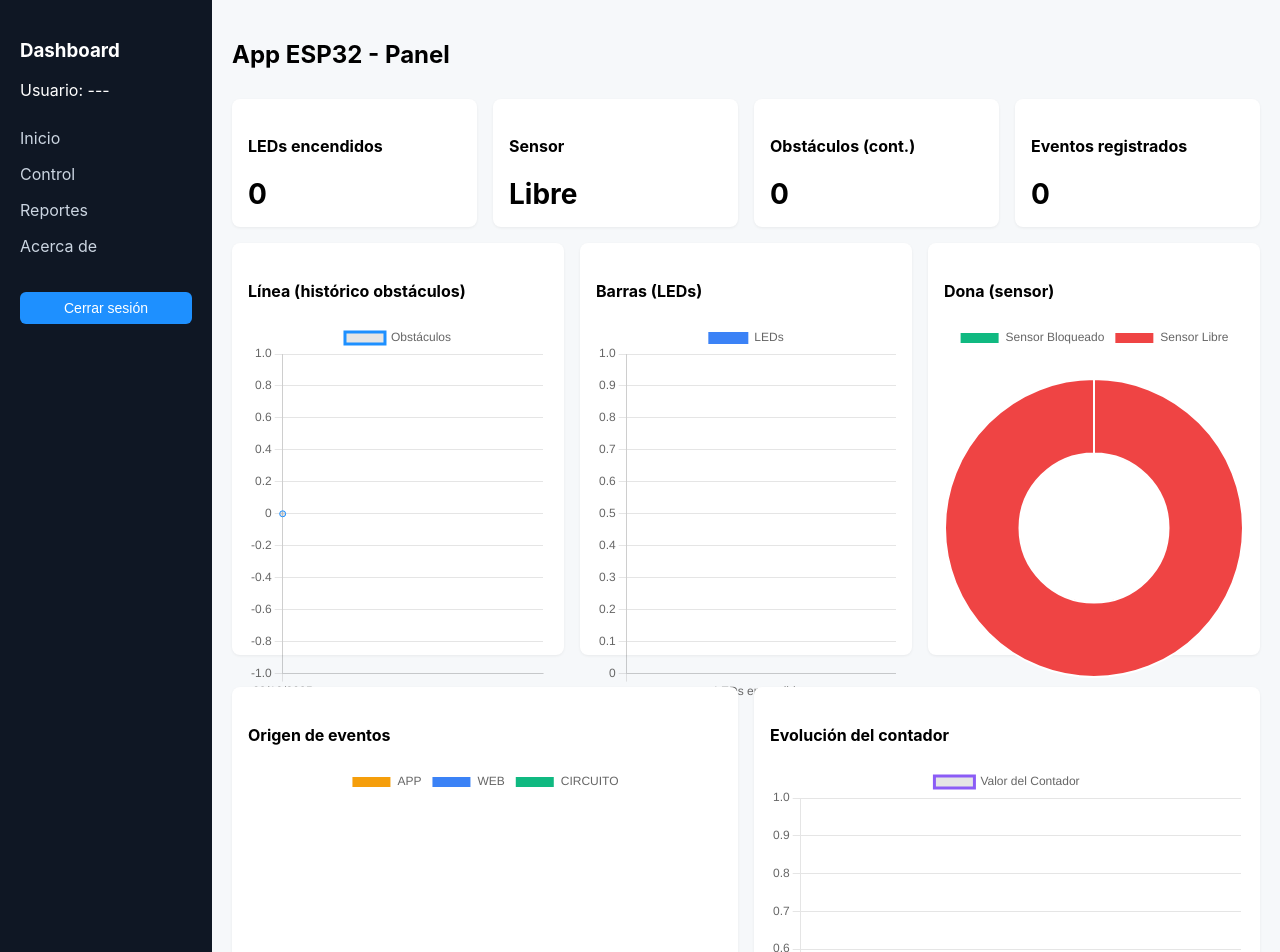
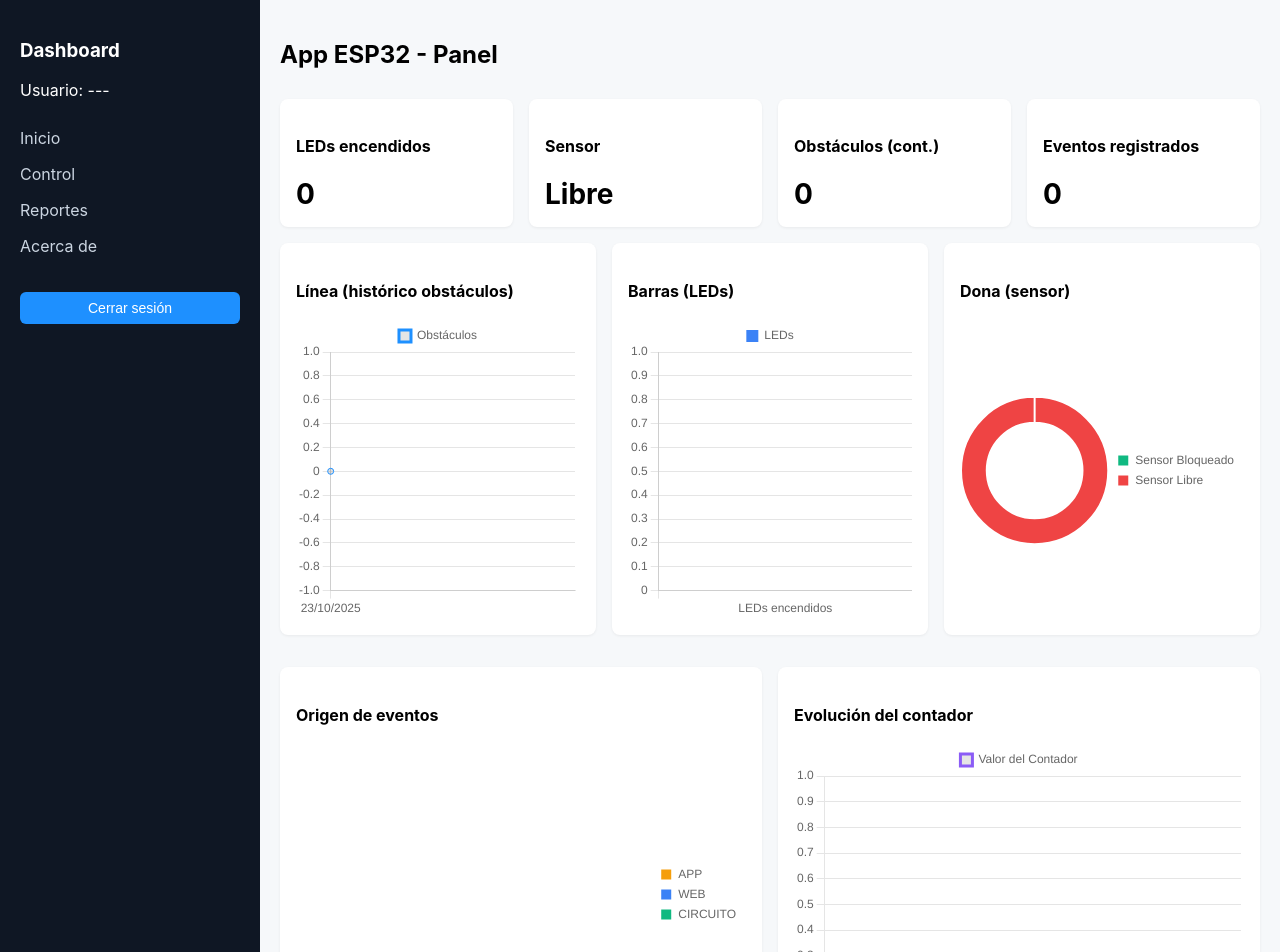
Before and after one commit to ILTyrex/App-esp32-login-pqt6, a React (Vite) app in the folder web/: page / in a window 1280 px wide. Shown: the top 952 px of the page. Built offline with nearby package versions, Linux system fonts and the light colour scheme; no server answers; sample sign-in values are in the browser's storage.

Commit message:
arreglos

```diff
--- a/web/src/pages/Dashboard.jsx
+++ b/web/src/pages/Dashboard.jsx
@@ -15,12 +15,21 @@
 
 export default function Dashboard() {
   const [events, setEvents] = useState([]);
+  const [windowWidth, setWindowWidth] = useState(window.innerWidth);
 
   useEffect(() => {
     // poll events periodically
     fetchEvents();
     const id = setInterval(() => fetchEvents(), 1000);
     return () => clearInterval(id);
+  }, []);
+
+  useEffect(() => {
+    function handleResize() {
+      setWindowWidth(window.innerWidth);
+    }
+    window.addEventListener('resize', handleResize);
+    return () => window.removeEventListener('resize', handleResize);
   }, []);
 
   async function fetchEvents() {
@@ -160,12 +169,62 @@
     ],
   };
 
-  const chartOptions = { maintainAspectRatio: false }
+  // Estilos base para las grillas
+  const gridBaseStyle = { display: 'grid', gap: '16px', width: '100%' }
 
-  const topGridStyle = { display: 'grid', gridTemplateColumns: 'repeat(3, 1fr)', gap: 16 }
-  const bottomGridStyle = { display: 'grid', gridTemplateColumns: 'repeat(2, 1fr)', gap: 16, marginTop: 16 }
-  const topCardChartStyle = { height: 380 }
-  const bottomCardChartStyle = { height: 420 }
+  // Media queries aplicadas con condición de ventana
+  const isWideScreen = window.innerWidth >= 1200
+  const isMediumScreen = window.innerWidth >= 768 && window.innerWidth < 1200
+
+  const topGridStyle = {
+    ...gridBaseStyle,
+    gridTemplateColumns: isWideScreen ? 'repeat(3, 1fr)' : (isMediumScreen ? 'repeat(2, 1fr)' : '1fr'),
+    marginBottom: '16px'
+  }
+
+  const bottomGridStyle = {
+    ...gridBaseStyle,
+    gridTemplateColumns: isWideScreen || isMediumScreen ? 'repeat(2, 1fr)' : '1fr',
+    marginTop: '16px'
+  }
+
+  // Altura base para las tarjetas según el viewport
+  const chartBaseHeight = Math.min(window.innerHeight * 0.45, 420)
+  const cardBaseStyle = {
+    display: 'flex',
+    flexDirection: 'column',
+    height: chartBaseHeight,
+    minHeight: '300px',
+    overflow: 'hidden'
+  }
+
+  // Opciones comunes para todos los gráficos
+  const chartOptions = {
+    maintainAspectRatio: false,
+    responsive: true,
+    plugins: {
+      legend: {
+        position: 'top',
+        labels: {
+          boxWidth: 12,
+          padding: 8
+        }
+      }
+    }
+  }
+
+  // Opciones específicas para gráficos tipo dona
+  const doughnutOptions = {
+    ...chartOptions,
+    cutout: '65%',
+    plugins: {
+      ...chartOptions.plugins,
+      legend: {
+        ...chartOptions.plugins.legend,
+        position: 'right'
+      }
+    }
+  }
 
   return (
     <div>
@@ -184,40 +243,40 @@
 
       {/* Top row: 3 charts */}
       <div style={topGridStyle}>
-        <div className="card" style={topCardChartStyle}>
+        <div className="card" style={cardBaseStyle}>
           <h4>Línea (histórico obstáculos)</h4>
-          <div style={{ height: '100%' }}>
+          <div style={{ flex: 1, minHeight: 0 }}>
             <Line data={lineData} options={chartOptions} />
           </div>
         </div>
 
-        <div className="card" style={topCardChartStyle}>
+        <div className="card" style={cardBaseStyle}>
           <h4>Barras (LEDs)</h4>
-          <div style={{ height: '100%' }}>
+          <div style={{ flex: 1, minHeight: 0 }}>
             <Bar data={barData} options={chartOptions} />
           </div>
         </div>
 
-        <div className="card" style={topCardChartStyle}>
+        <div className="card" style={cardBaseStyle}>
           <h4>Dona (sensor)</h4>
-          <div style={{ height: '100%', display: 'flex', alignItems: 'center', justifyContent: 'center' }}>
-            <Doughnut data={doughnutData} options={chartOptions} />
+          <div style={{ flex: 1, minHeight: 0, display: 'flex', alignItems: 'center', justifyContent: 'center' }}>
+            <Doughnut data={doughnutData} options={doughnutOptions} />
           </div>
         </div>
       </div>
 
       {/* Bottom row: 2 charts */}
       <div style={bottomGridStyle}>
-        <div className="card" style={bottomCardChartStyle}>
+        <div className="card" style={cardBaseStyle}>
           <h4>Origen de eventos</h4>
-          <div style={{ height: '100%' }}>
-            <Doughnut data={eventOriginData} options={chartOptions} />
+          <div style={{ flex: 1, minHeight: 0, display: 'flex', alignItems: 'center', justifyContent: 'center' }}>
+            <Doughnut data={eventOriginData} options={doughnutOptions} />
           </div>
         </div>
 
-        <div className="card" style={bottomCardChartStyle}>
+        <div className="card" style={cardBaseStyle}>
           <h4>Evolución del contador</h4>
-          <div style={{ height: '100%' }}>
+          <div style={{ flex: 1, minHeight: 0 }}>
             <Line data={counterData} options={chartOptions} />
           </div>
         </div>
```
